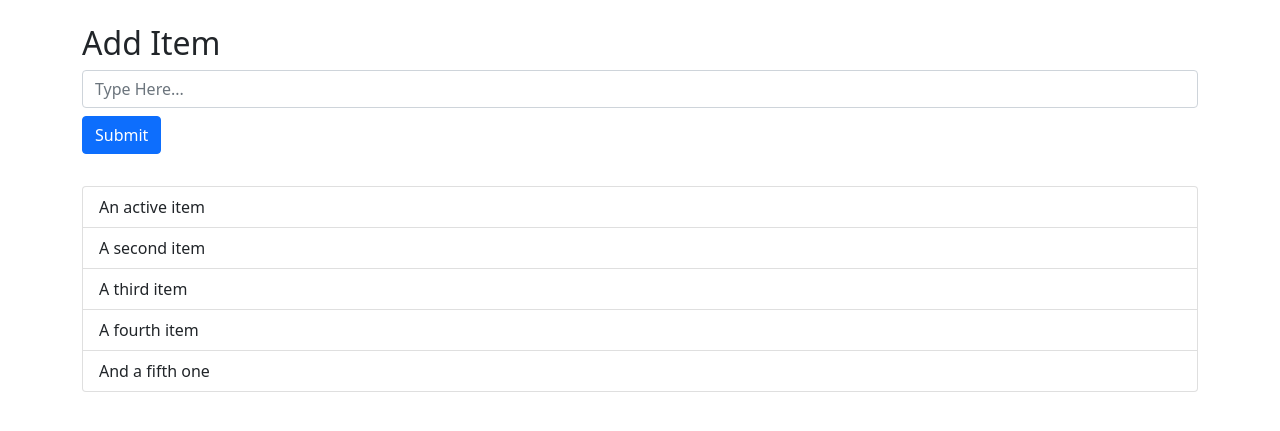
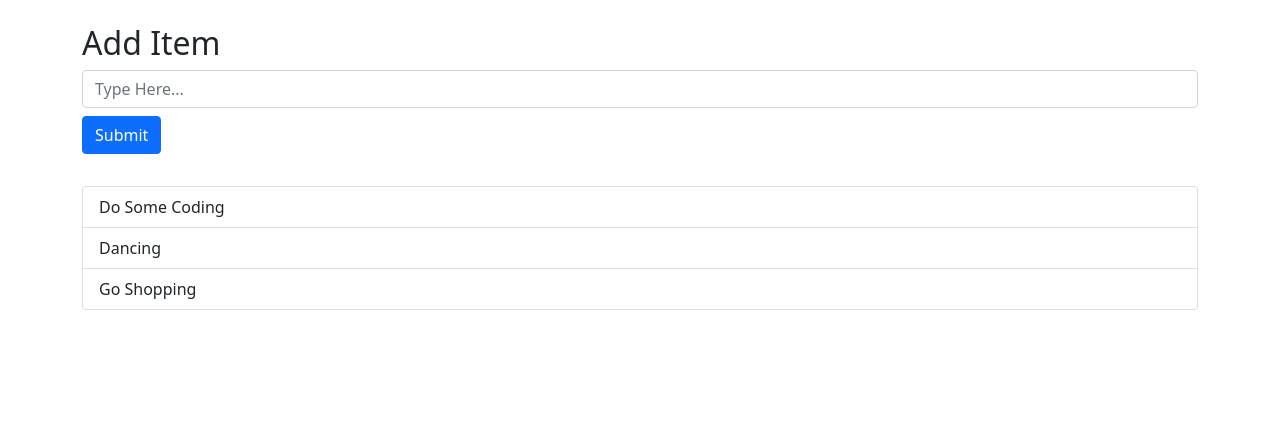
Before and after one commit to IRSAGE/ToDo-Task-App-Django, a Django app: page / in a window 1280 px wide. Shown: the part 63-494 px from the top of the page. Run offline with Django 3.2, Linux system fonts and the light colour scheme; data comes from the database, SQL or seed files in the repository; both versions use the stored data as it was after the commit; some libraries are stand-ins or nearby versions.

Commit message:
Retriving The Todo Tasks

```diff
--- a/templates/main/index.html
+++ b/templates/main/index.html
@@ -14,11 +14,9 @@
  <div class="row mt-4">
      <div class="col">
         <ul class="list-group">
-            <li class="list-group-item">An active item</li>
-            <li class="list-group-item">A second item</li>
-            <li class="list-group-item">A third item</li>
-            <li class="list-group-item">A fourth item</li>
-            <li class="list-group-item">And a fifth one</li>
+           {% for taskItem in taskItems %}
+           <li class="list-group-item">{{ taskItem.text }}</li>
+           {% endfor %}
         </ul>
      </div>
  </div>
--- a/todo/views.py
+++ b/todo/views.py
@@ -2,9 +2,11 @@ from django.shortcuts import render
 from django.views.decorators.csrf import csrf_exempt
 from django.utils import timezone
 from . models import Todo
+from django.http import HttpResponseRedirect
 
 def home(request):
-    return render(request, 'main/index.html')
+    tasks = Todo.objects.all().order_by("-added_date")
+    return render(request, 'main/index.html',{"taskItems" : tasks})
 
 @csrf_exempt
 def add_todo(request):
@@ -12,4 +14,4 @@ def add_todo(request):
     content = request.POST['content']
     Todo.objects.create(added_date=date, text=content)
 
-    return render(request, 'main/index.html')
+    return HttpResponseRedirect('/')
```
Also changed, not shown: db.sqlite3.
